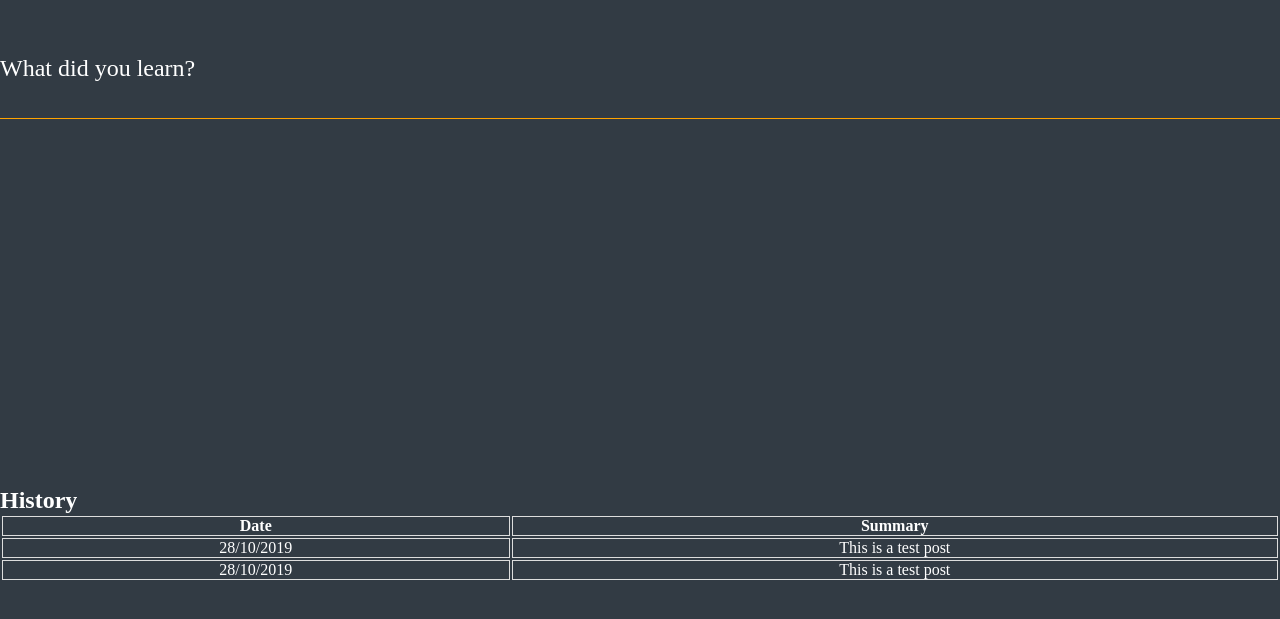
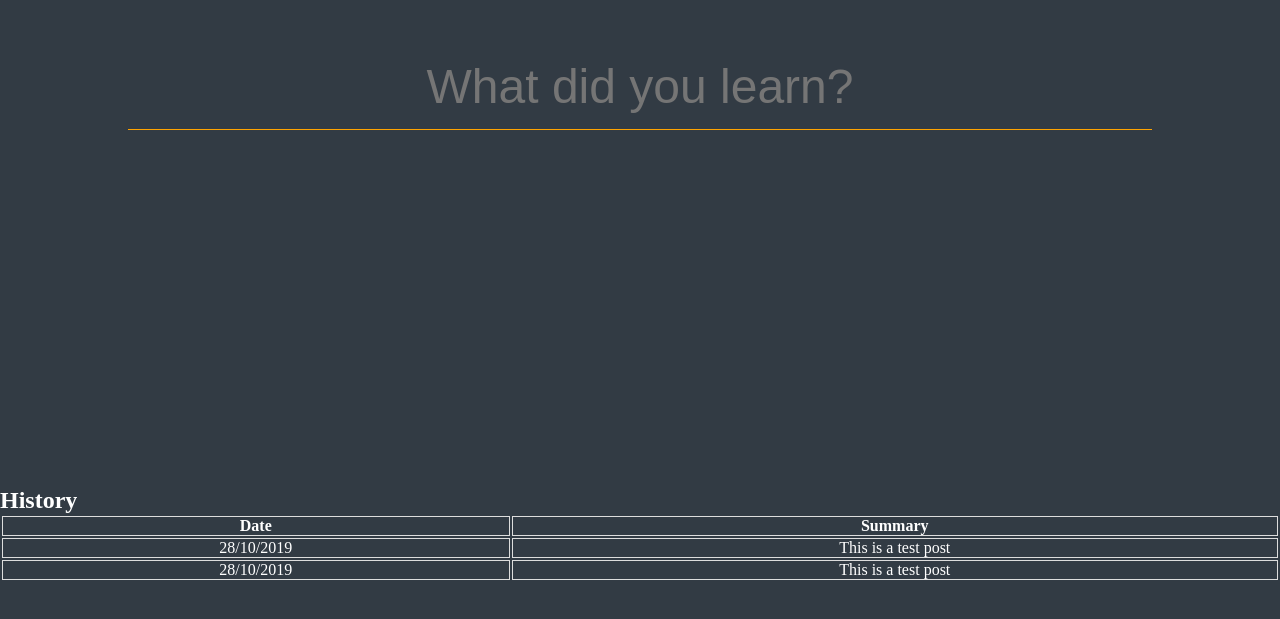
Before and after one commit to TheDeployGuy/til, a website built with Parcel: page index.html in a window 1280 px wide. Shown: the part 313-932 px from the top of the page. Built offline with nearby package versions, Linux system fonts and the light colour scheme.

Commit message:
Hide label and use placeholder

```diff
--- a/index.css
+++ b/index.css
@@ -17,13 +17,15 @@ body {
 }
 
 .container > form {
-  width: 100%;
+  width: 80%;
+  text-align: center;
 }
 .container > form > input {
   display: block;
   width: 100%;
   padding: 0.375rem 0.75rem;
-  font-size: 1rem;
+  font-size: 3rem;
+  text-align: center;
   line-height: 1.5;
   color: white;
   background-color: initial;
--- a/index.html
+++ b/index.html
@@ -9,9 +9,8 @@
 <body>
 	<div class="container">
 		<form>
-			<label for="newtil">What did you learn?</label>
-			<input type="text" id="newtil" />
-
+			<label for="newtil" hidden>What did you learn?</label>
+			<input type="text" id="newtil" placeholder="What did you learn?" />
 		</form>
 	</div>
 	<h2>History</h2>
```
